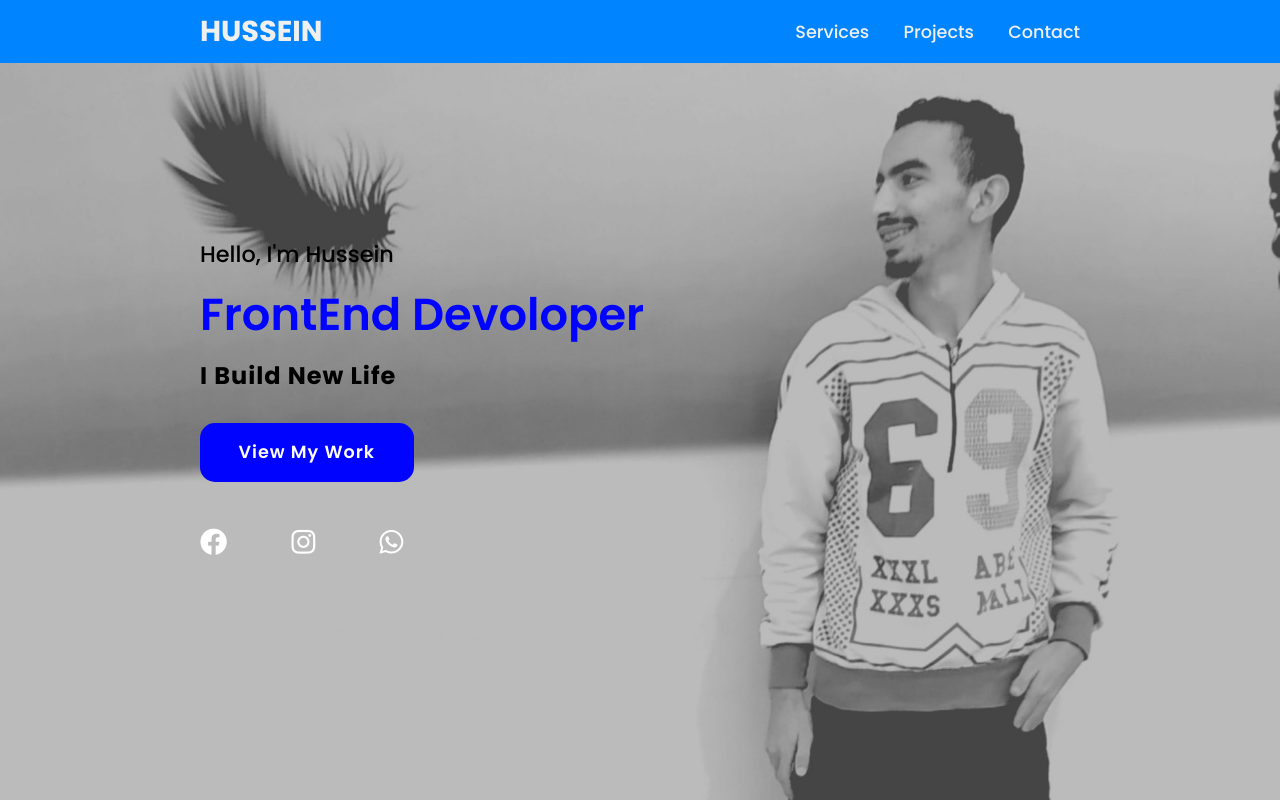
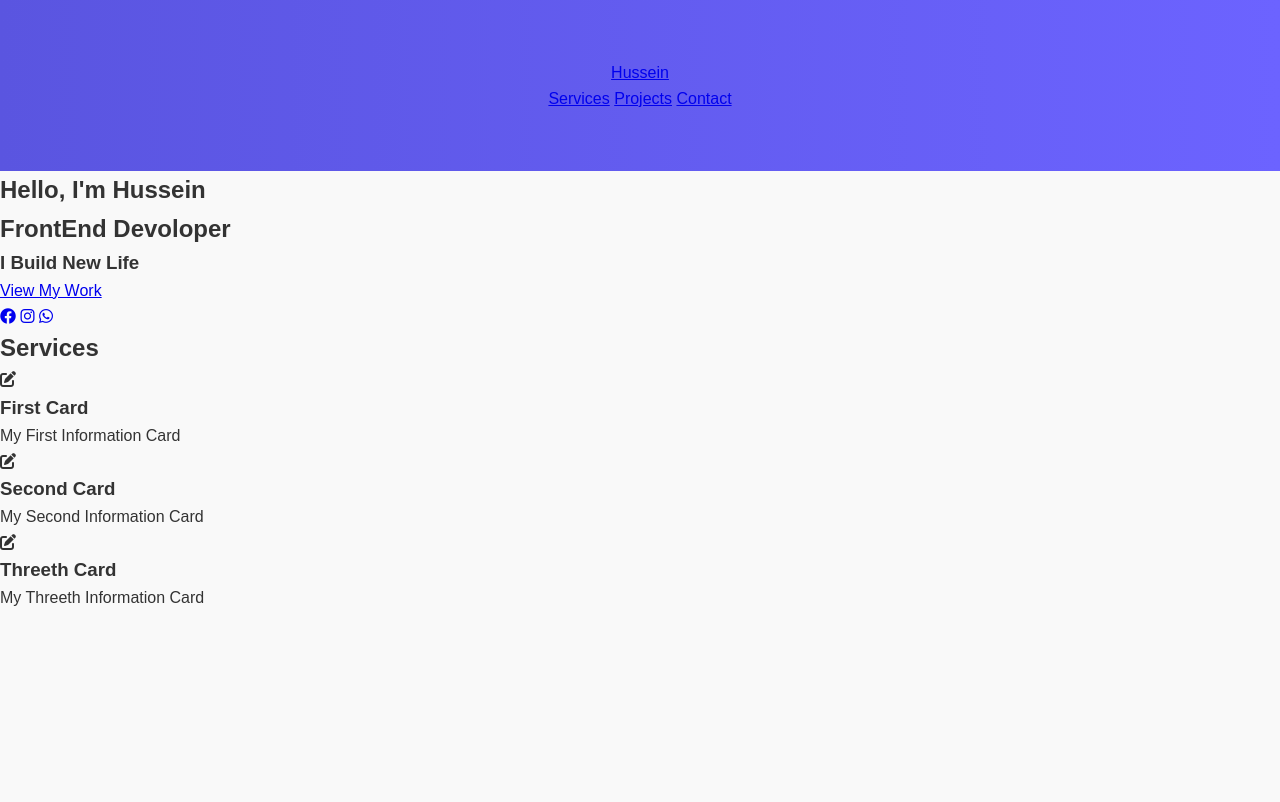
Before and after one commit to HusseinElRefa3y/Hussein_Portfolio, a plain HTML site: page Project.html in a window 1280 px wide. Shown: the top 802 px of the page. Drawn offline with Linux system fonts and the light colour scheme.

Commit message:
Add files via upload

```diff
--- a/style.css
+++ b/style.css
@@ -1,159 +1,204 @@
-@import url('https://fonts.googleapis.com/css2?family=Poppins:ital,wght@0,100;0,200;0,300;0,400;0,500;0,600;0,700;0,800;0,900;1,100;1,200;1,300;1,400;1,500;1,600;1,700;1,800;1,900&display=swap');
+:root {
+  --main-color: #6c63ff;
+  --secondary-color: #1f1f2e;
+  --bg-color: #f9f9f9;
+  --text-color: #333;
 
-*{
-    font-family: 'Poppins', sans-serif;
-    margin: 0;
-    padding: 0;
-    box-sizing: border-box;
-    scroll-behavior: smooth;
+  --dark-bg: #0d1b2a;
+  --dark-section: #1b263b;
+  --dark-card: #243447;
+  --dark-text: #f0f0f0;
 }
 
-header{
-    background-color:rgb(0, 132, 255);
-    width: 100%;
-    position: fixed;
-    z-index: 999;
-    display: flex;
-    justify-content: space-between;
-    align-items: center;
-    padding: 10px 200px;
+* {
+  margin: 0;
+  padding: 0;
+  box-sizing: border-box;
 }
 
-.logo{
-    text-decoration: none;
-    color: #f0f0f0;
-    text-transform: uppercase;
-    font-weight: 700;
-    font-size: 1.8em;
+body {
+  font-family: 'Cairo', sans-serif;
+  background-color: var(--bg-color);
+  color: var(--text-color);
+  line-height: 1.6;
+  transition: background 0.3s, color 0.3s;
 }
 
-.navigation a{
-    color: #f0f0f0;
-    text-decoration: none;
-    font-size: 1.1em;
-    font-weight: 500;
-    padding-left: 30px;
+body.dark {
+  background-color: var(--dark-bg);
+  color: var(--dark-text);
 }
 
-
-.navigation a:hover{
-    color: #601cfc;
+header {
+  background: linear-gradient(to left, #6c63ff, #5a55e0);
+  color: white;
+  padding: 60px 20px;
+  text-align: center;
 }
 
-section {
-    padding: 100px 200px;
-
+.header-content {
+  display: flex;
+  flex-direction: column;
+  gap: 15px;
+  align-items: center;
 }
 
-.main {
-    width: 100%;
-    min-height: 100vh;
-    display: flex;
-    align-items: center;
-    background: url(image/0.jpg) no-repeat;
-    background-size: cover;
-    background-position: right 60px;
-    background-attachment: fixed;
+.header-buttons {
+  margin-top: 15px;
+  display: flex;
+  gap: 10px;
 }
 
-.main h2 {
-    color: rgb(0, 0, 0);
-    font-size: 1.4em;
-    font-weight: 500;
+.cv-btn {
+  background-color: white;
+  color: var(--main-color);
+  padding: 10px 20px;
+  border-radius: 25px;
+  text-decoration: none;
+  transition: background 0.3s, color 0.3s;
 }
 
-.main h2 span {
-    display: inline-block;
-    margin-top: 10px;
-    color: rgb(0, 4, 255);
-    font-size: 2em;
-    font-weight: 600;
+.cv-btn:hover {
+  background-color: #ddd;
 }
 
-.main h3 {
-    color: rgb(0, 0, 0);
-    font-size: 1.5em;
-    font-weight: 700;
-    letter-spacing: 1px;
-    margin-top: 10px;
-    margin-bottom: 30px;
+body.dark .cv-btn {
+  background-color: var(--dark-card);
+  color: var(--dark-text);
 }
 
-
-.main-btn {
-    color: white;
-    background-color: rgb(0, 4, 255);
-    text-decoration: none;
-    font-size: 1.1em;
-    font-weight: 600;
-    display: inline-block;
-    padding: 0.9375em 2.1875em;
-    letter-spacing: 1px;
-    border-radius: 15px;
-    margin-bottom: 40px;
-    transition: 0.7s ease;
+button {
+  padding: 10px 15px;
+  border: none;
+  border-radius: 25px;
+  cursor: pointer;
+  background: #fff;
+  color: var(--main-color);
+  font-weight: bold;
+  transition: background 0.3s, color 0.3s;
 }
 
-.main-btn:hover {
-    background-color: #0a49f6;
-    transform: scale(1.1);
+body.dark button {
+  background: var(--dark-card);
+  color: var(--dark-text);
 }
 
-
-.social-icons a {
-    color: white;
-    font-size: 1.7em;
-    padding-right: 60px;
+.container {
+  max-width: 1000px;
+  margin: auto;
+  padding: 20px;
 }
 
-
-.title {
-    display: flex;
-    justify-content: center;
-    color: #0a49f6;
-    font-size: 2.2em;
-    font-weight: 800;
-    margin-bottom: 30px;
+.section {
+  margin-bottom: 50px;
+  background-color: #fff;
+  padding: 20px;
+  border-radius: 10px;
+  transition: background 0.3s, color 0.3s;
 }
 
-
-.content {
-    display: flex;
-    justify-content: center;
-    flex-direction: row;
-    flex-wrap: wrap;
+.section h2 {
+  font-size: 1.8em;
+  border-right: 5px solid var(--main-color);
+  padding-right: 15px;
+  margin-bottom: 20px;
 }
 
-
-.card {
-    background-color: white;
-    width: 15.25em;
-    box-shadow: 0 5px 25px rgba(1 1 1 / 15%);
-    border-radius: 10px;
-    padding: 25px;
-    margin: 15px;
-    transition: 0.7s ease;
+body.dark .section {
+  background-color: var(--dark-section);
 }
 
-
-.card:hover {
-    transform: scale(1.1);
+.skills-list {
+  display: flex;
+  flex-wrap: wrap;
+  gap: 10px;
+  list-style: none;
 }
 
-
-.icon {
-    color: #0a49f6;
-    font-size: 8em;
-    text-align: center;
+.skills-list li {
+  background-color: var(--main-color);
+  color: white;
+  padding: 10px 20px;
+  border-radius: 25px;
+  transition: background 0.3s;
 }
 
-.info {
-    text-align: center;
+.skills-list li:hover {
+  background-color: #554bd1;
 }
 
-.info h3 {
-    color: #0a49f6;
-    font-size: 1.2em;
-    font-weight: 700;
-    margin: 10px;
+.project {
+  background-color: #ffffff;
+  padding: 20px;
+  margin-bottom: 20px;
+  border-radius: 8px;
+  box-shadow: 0 4px 10px rgba(0,0,0,0.06);
+  transition: transform 0.3s, background 0.3s, color 0.3s;
 }
+
+.project:hover {
+  transform: translateY(-5px);
+}
+
+body.dark .project {
+  background-color: var(--dark-card);
+  color: var(--dark-text);
+  box-shadow: 0 4px 10px rgba(0,0,0,0.4);
+}
+
+footer {
+  text-align: center;
+  background-color: var(--secondary-color);
+  color: white;
+  padding: 25px 10px;
+  margin-top: 40px;
+  transition: background 0.3s, color 0.3s;
+}
+
+body.dark footer {
+  background-color: var(--dark-section);
+  color: var(--dark-text);
+}
+
+@media (max-width: 768px) {
+  .skills-list {
+    flex-direction: column;
+  }
+
+  .skills-list li {
+    width: 100%;
+    text-align: center;
+  }
+}
+
+@keyframes fadeInUp {
+  0% {
+    opacity: 0;
+    transform: translateY(40px);
+  }
+  100% {
+    opacity: 1;
+    transform: translateY(0);
+  }
+}
+
+.section {
+  opacity: 0;
+  transform: translateY(40px);
+  animation: fadeInUp 0.8s ease forwards;
+}
+
+.section:nth-child(1) { animation-delay: 0.2s; }
+.section:nth-child(2) { animation-delay: 0.4s; }
+.section:nth-child(3) { animation-delay: 0.6s; }
+.section:nth-child(4) { animation-delay: 0.8s; }
+
+.project {
+  opacity: 0;
+  transform: translateY(30px);
+  animation: fadeInUp 0.8s ease forwards;
+}
+
+.project:nth-child(1) { animation-delay: 1s; }
+.project:nth-child(2) { animation-delay: 1.2s; }
+.project:nth-child(3) { animation-delay: 1.4s; }
```
Also changed, not shown: index.html (added, +74 -0 lines), script.js (added, +37 -0 lines).
